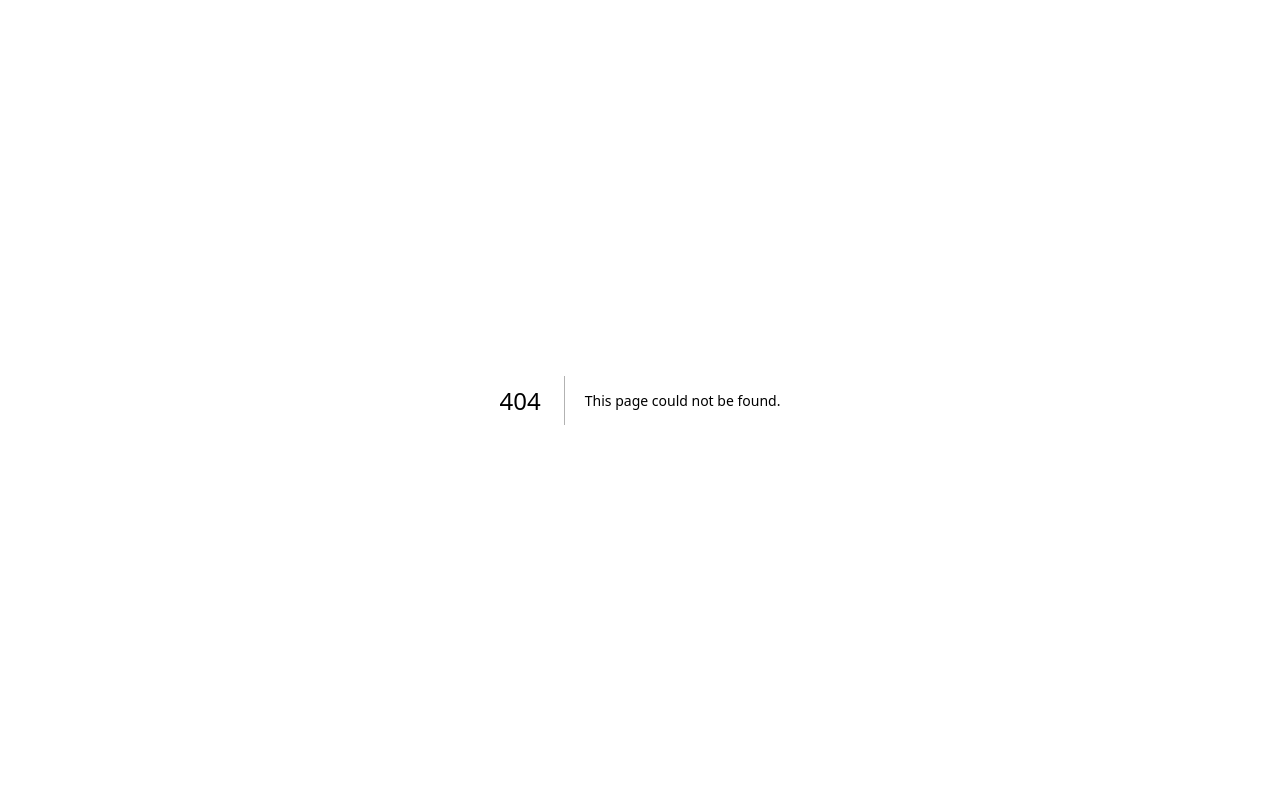
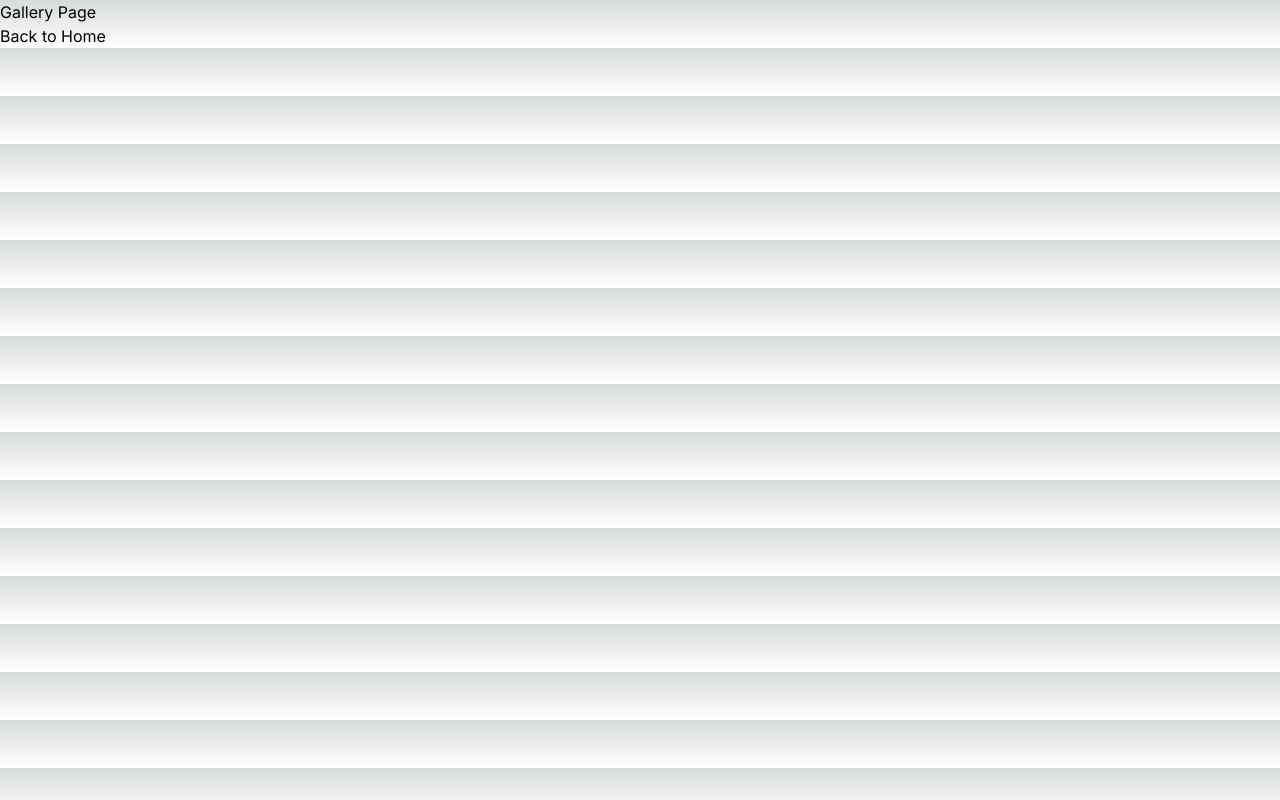
Before and after one commit to aok8/aokFrames, a Next.js app: page /gallery in a window 1280 px wide. Before the commit this address had no page. Built offline with nearby package versions, Linux system fonts and the light colour scheme.

Commit message:
Initial changes, figured out linking, next update will be with full initial page

```diff
--- a/src/app/gallery/gallery.tsx
+++ b/src/app/gallery/page.tsx
@@ -5,9 +5,7 @@ export default function Gallery() {
   return (
     <div>
       <h1>Gallery Page</h1>
-      <Link href="/">
-        <a>Back to Home</a>
-      </Link>
+      <Link href="/">Back to Home</Link>
       {/* Your gallery content here */}
     </div>
   );
--- a/src/app/page.tsx
+++ b/src/app/page.tsx
@@ -7,7 +7,7 @@ export default function Home() {
       {/* Existing content */}
 
       {/* Add this Link somewhere inside your return statement */}
-
+        <Link href="/gallery">Gallery</Link>
       {/* More existing content */}
     </main>
   );
```
Also changed, not shown: package.json (+6 -5 lines), 1 other file (tests, documents, lock files or other folders).
